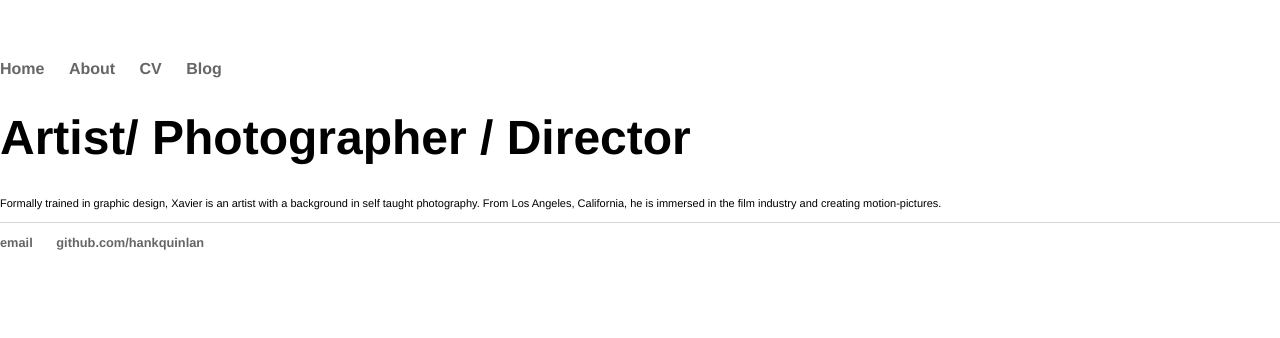
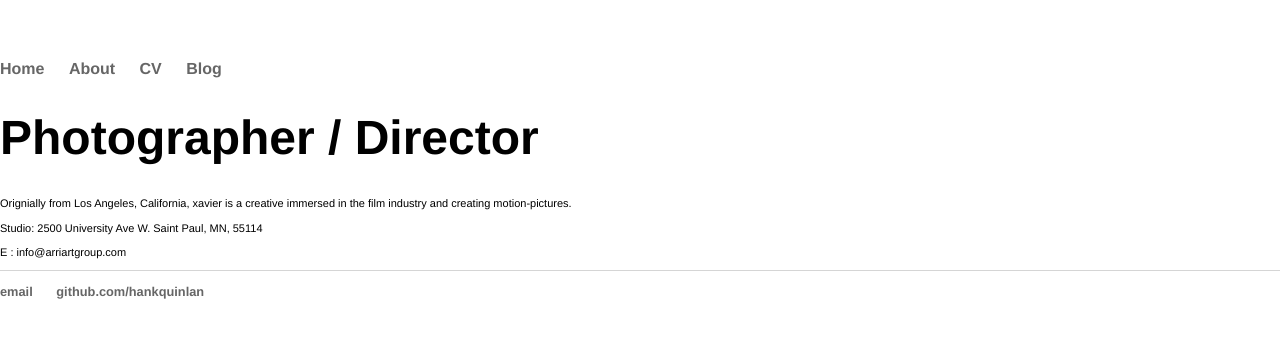
Before and after one commit to developer-xavier/developer-xavier.github.io, a Jekyll site: the page built from about/index.html, in a window 1280 px wide. Shown: the top 338 px of the page. Built offline with Jekyll 4.4.1, drawn with Linux system fonts in a browser that asks for light colours.

Commit message:
Update index.html

```diff
--- a/about/index.html
+++ b/about/index.html
@@ -3,9 +3,14 @@ layout: default
 title: About Xavier Bonilla
 ---
 <div class="blurb">
-	<h1>Artist/ Photographer / Director</h1>
+	<h1>Photographer / Director</h1>
+	<p>Orignially from Los Angeles, California, xavier is  a creative immersed in the film industry and creating motion-pictures.</p>
 	<p>
-  Formally trained in graphic design, Xavier is an artist with a background in self taught photography.
-  From Los Angeles, California, he is immersed in the film industry and creating motion-pictures.
-  </p>
+		Studio:
+2500 University Ave W.
+Saint Paul, MN, 55114
+		<p>
+
+E : info@arriartgroup.com
+
 </div><!-- /.blurb -->
```
